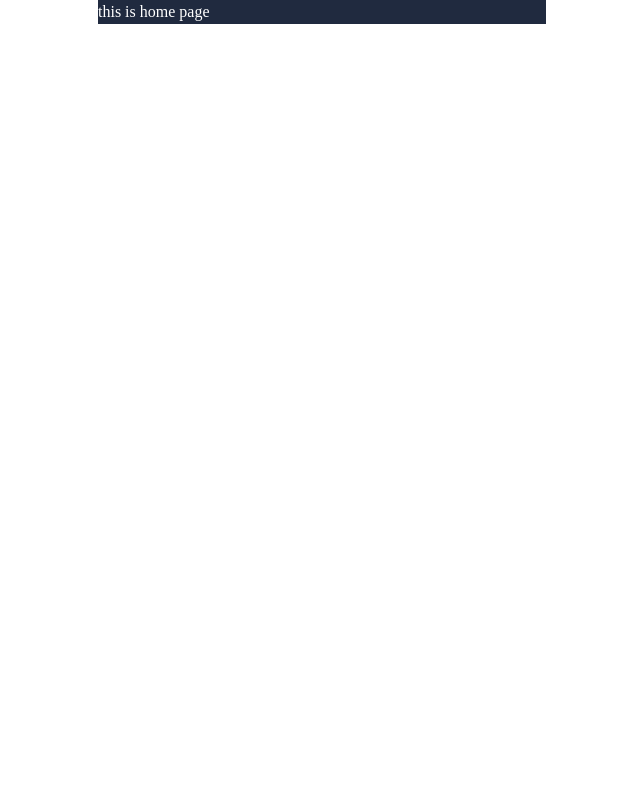
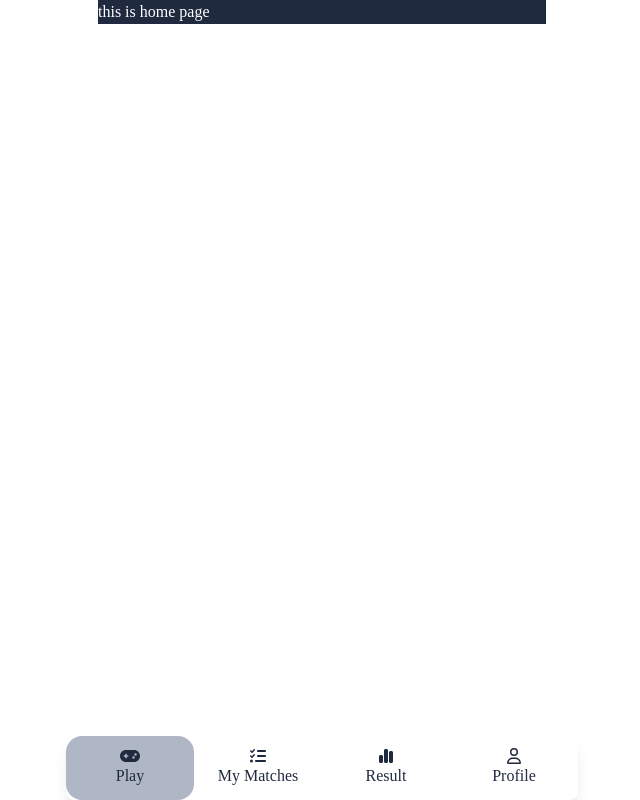
Before and after one commit to touhidul7/tournament_app_frontend, a React (Vite) app: page / in a window 1280 px wide. Shown: the whole page, without its empty margins (318-958 px from the left). Built offline with nearby package versions, Linux system fonts and the light colour scheme; a web font is replaced by a local one.

Commit message:
bottom nav making

```diff
--- a/src/components/BottomNav.jsx
+++ b/src/components/BottomNav.jsx
@@ -1,11 +1,78 @@
-import React from 'react';
+import { faUser } from "@fortawesome/free-regular-svg-icons";
+import { faChartSimple, faGamepad, faListCheck } from "@fortawesome/free-solid-svg-icons";
+import { FontAwesomeIcon } from "@fortawesome/react-fontawesome";
+import { NavLink } from "react-router";
 
 const BottomNav = () => {
-    return (
-        <div>
+  return (
+    <div className="max-w-md mx-auto">
+      <div className="fixed bottom-0 z-50 w-full h-16 max-w-lg -translate-x-1/2 bg-white  rounded-lg left-1/2 font-Jakarta shadow-lg">
+        <div className="grid h-full max-w-lg grid-cols-4 mx-auto ">
+          {/* Home */}
+          <NavLink
+            to="/"
+            className={({ isActive }) =>
+              `inline-flex flex-col items-center justify-center px-1 group ${
+                isActive
+                  ? "bg-hoverbg text-mainbg rounded-2xl "
+                  : "hover:bg-hoverbg rounded-2xl"
+              }`
+            }
+          >
+          <FontAwesomeIcon icon={faGamepad}/>
+            <span>Play</span>
+          </NavLink>
 
+          {/* my matches */}
+          <NavLink
+            to="/my-matches"
+             className={({ isActive }) =>
+              `inline-flex flex-col items-center justify-center px-1 group ${
+                isActive
+                  ? "bg-hoverbg text-mainbg rounded-2xl "
+                  : "hover:bg-hoverbg  text-mainbg rounded-2xl"
+              }`
+            }
+          >
+           <FontAwesomeIcon icon={faListCheck}/>
+            <span>My Matches</span>
+          </NavLink>
+
+
+
+          {/* Ambulance */}
+          <NavLink
+            to="/results"
+                className={({ isActive }) =>
+                `inline-flex flex-col items-center justify-center px-1 group ${
+                    isActive
+                    ? "bg-hoverbg text-mainbg rounded-2xl "
+                    : "hover:bg-hoverbg  text-mainbg rounded-2xl"
+                }`
+                }
+            >
+            <FontAwesomeIcon icon={faChartSimple} />
+            <span>Result</span>
+          </NavLink>
+
+          {/* profile */}
+          <NavLink
+            to="/profile"
+                className={({ isActive }) =>
+                `inline-flex flex-col items-center justify-center px-1 group ${
+                    isActive
+                    ? "bg-hoverbg text-mainbg rounded-2xl "
+                    : "hover:bg-hoverbg  text-mainbg rounded-2xl"
+                }`
+                }
+            >
+           <FontAwesomeIcon icon={faUser} />
+            <span>Profile</span>
+          </NavLink>
         </div>
-    );
+      </div>
+    </div>
+  );
 };
 
 export default BottomNav;
--- a/src/layout/MainLayout.jsx
+++ b/src/layout/MainLayout.jsx
@@ -4,7 +4,7 @@ import BottomNav from '../components/BottomNav';
 
 const MainLayout = () => {
     return (
-        <div>
+        <div className='max-w-md mx-auto'>
             <Outlet/>
             <BottomNav />
         </div>
```
